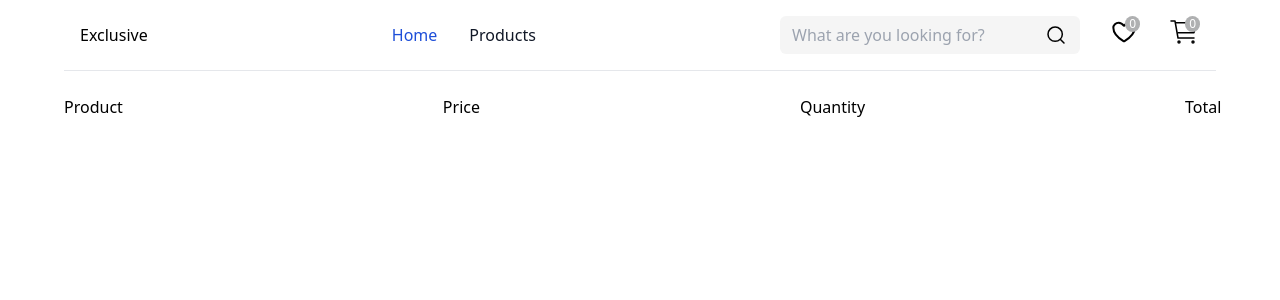
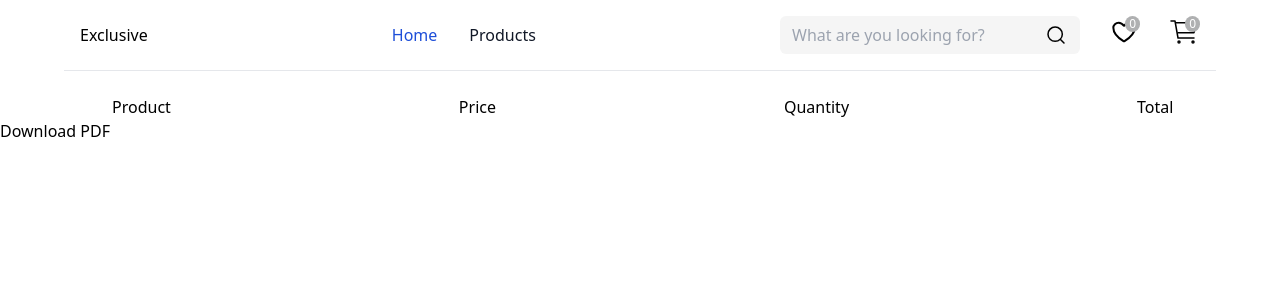
Before and after one commit to Hamzakhalid1998/Exclusive, a React (Vite) app: page /Cart in a window 1280 px wide. Shown: the top 300 px of the page. Built offline with nearby package versions, Linux system fonts and the light colour scheme.

Commit message:
add some functionality in cartPage

```diff
--- a/package.json
+++ b/package.json
@@ -11,6 +11,7 @@
   },
   "dependencies": {
     "@reduxjs/toolkit": "^1.9.7",
+    "jspdf": "^2.5.1",
     "react": "^18.2.0",
     "react-dom": "^18.2.0",
     "react-redux": "^8.1.3",
--- a/src/Components/CartProducts/CartProducts.jsx
+++ b/src/Components/CartProducts/CartProducts.jsx
@@ -1,29 +1,69 @@
 import React from "react";
 import { useSelector } from "react-redux";
+import jsPDF from "jspdf";
 
 const CartPage = () => {
   const cartProducts = useSelector((state) => state.cart);
 
+  const handleQuantityChange = (index, newQuantity) => {
+    const updatedCart = [...cartProducts];
+    updatedCart[index].quantity = newQuantity;
+  };
+
+  const generatePDF = () => {
+    const doc = new jsPDF();
+    doc.text("Cart Details", 10, 10);
+
+    let yOffset = 30;
+
+    cartProducts.forEach((product, index) => {
+      const total = product.newPrice * product.quantity;
+      doc.text(`Product: ${product.title}`, 10, yOffset);
+      doc.text(`Price: $${product.newPrice}`, 10, yOffset + 10);
+      doc.text(`Quantity: ${product.quantity}`, 10, yOffset + 20);
+      doc.text(`Total: $${total}`, 10, yOffset + 30);
+      yOffset += 40;
+    });
+
+    doc.save("cart_details.pdf");
+  };
+
   return (
     <div className="w-full mt-6">
-      <div className="max-w-6xl  mx-auto">
-        <div className="flex gap-80">
+      <div className="max-w-6xl mx-auto">
+        <div className="flex gap-72 px-12">
           <h2>Product</h2>
           <h2>Price</h2>
           <h2>Quantity</h2>
           <h2>Total</h2>
         </div>
+
         <div>
           {cartProducts.map((product, index) => (
-            <li key={index} className="grid grid-cols-4 gap-4 mt-3 shadow-md ">
-              <div className="flex items-center">
+            <li key={index} className="grid grid-cols-4 gap-4 mt-3 shadow-md">
+              <div className="flex items-center p-5">
                 <img src={product.image} alt="" width={50} />
                 <h1 className="ml-2">{product.title}</h1>
               </div>
-              <div className="flex items-center ml-24">${product.newPrice}</div>
+              <div className="flex items-center ml-20">${product.newPrice}</div>
+              <div className="flex items-center ml-32">
+                <input
+                  type="number"
+                  value={quantity}
+                  onChange={(e) => setQuantity(e.target.value)}
+                  className="w-20 border border-gray-800"
+                />
+              </div>
+              <div className="flex items-center ml-44">
+                ${product.newPrice * product.quantity}
+              </div>
             </li>
           ))}
         </div>
+      </div>
+
+      <div>
+        <button onClick={generatePDF}>Download PDF</button>
       </div>
     </div>
   );
```
Also changed, not shown: 1 other file (tests, documents, lock files or other folders).
